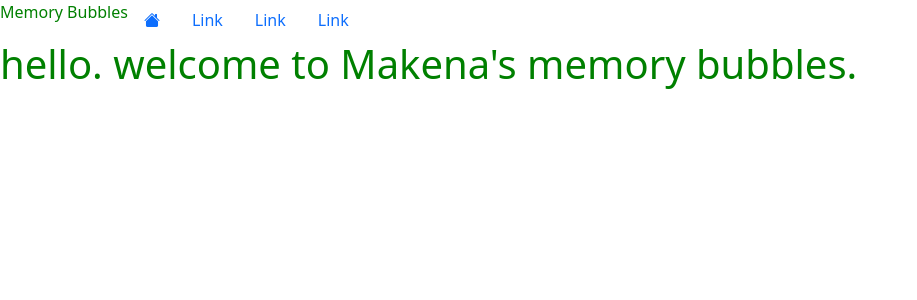
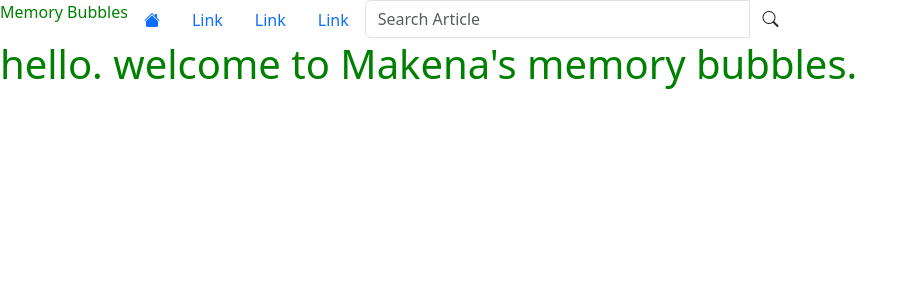
Before and after one commit to tori-bot/memory-bubbles, a Django app: page /p_gallery/ in a window 1280 px wide. Shown: the top 300 px of the page, without its empty margins (0-917 px from the left). Run offline with Django 3.2, Linux system fonts and the light colour scheme; some libraries are stand-ins or nearby versions.

Commit message:
templates:add search bar to navbar

```diff
--- a/p_gallery/templates/navbar.html
+++ b/p_gallery/templates/navbar.html
@@ -26,6 +26,20 @@
         </li>
       </ul>
 
+      <div class="col-sm-4 col-md-4 navbar-right">
+
+        <form class="navbar-form" role="search" action="{% url 'search' %}">
+
+          <div class="input-group">
+            <input type="text" class="form-control" placeholder="Search Article" name="article">
+            <div class="input-group-btn">
+              <button class="btn btn-default" type="submit"><i class="bi bi-search"></i></button>
+            </div>
+          </div>
+
+        </form>
+      </div>
+
     </div>
 
 </body>
```
